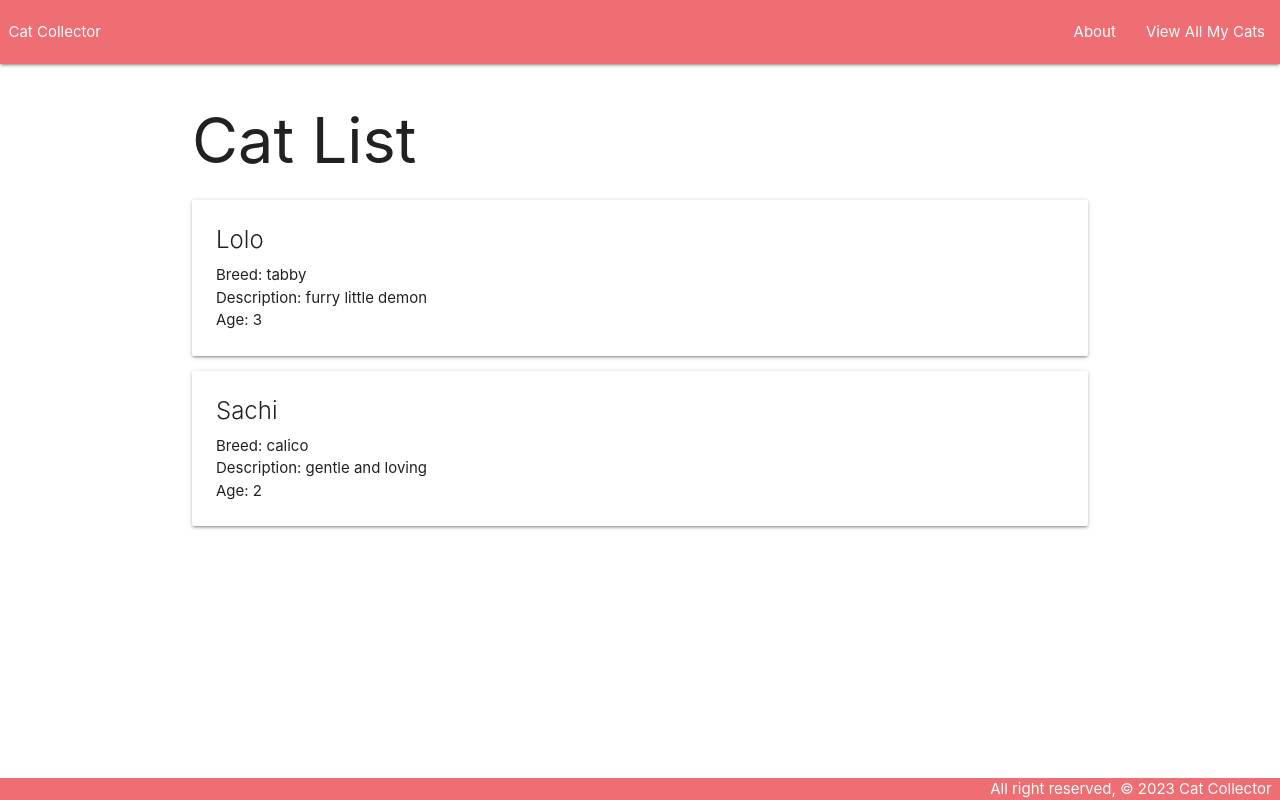
After one commit to ShadowXG/cat-collector, a Django app: page /cats/ in a window 1280 px wide. The commit adds this page. Run offline with Django 4.2, Linux system fonts and the light colour scheme.

Commit message:
adds index, dummy data for cats and readme

```diff
--- a/main_app/templates/base.html
+++ b/main_app/templates/base.html
@@ -19,6 +19,7 @@
                 </ul>
                 <ul class="right">
                     <li><a href="/about">About</a></li>
+                    <li><a href="/cats">View All My Cats</a></li>
                 </ul>
             </div>
         </nav>
--- /dev/null
+++ b/main_app/templates/cats/index.html
@@ -0,0 +1,19 @@
+{% extends 'base.html' %}
+{% block content %}
+    <h1>Cat List</h1>
+
+    {% for cat in cats %}
+        <div class="card">
+            <div class="card-content">
+                <span class="card-title">{{ cat.name }}</span>
+                <p>Breed: {{ cat.breed }}</p>
+                <p>Description: {{ cat.description }}</p>
+                {% if cat.age > 0 %}
+                    <p>Age: {{ cat.age }}</p>
+                {% else %}
+                    <p>Age: Kitten</p>
+                {% endif %}
+            </div>
+        </div>
+    {% endfor %}
+{% endblock %}
--- a/main_app/urls.py
+++ b/main_app/urls.py
@@ -8,4 +8,6 @@ urlpatterns = [
     # naming routes is optional, but best practices
     path('', views.home, name='home'),
     path('about/', views.about, name='about'),
+    # paths for cats
+    path('cats/', views.cats_index, name='index'),
 ]
--- a/main_app/views.py
+++ b/main_app/views.py
@@ -1,4 +1,10 @@
 from django.shortcuts import render
+
+# temporary cats for building templates
+cats = [
+    {'name': 'Lolo', 'breed': 'tabby', 'description': 'furry little demon', 'age': 3},
+    {'name': 'Sachi', 'breed': 'calico', 'description': 'gentle and loving', 'age': 2},
+]
 
 # Create your views here.
 # view functions mathc urls to code (like controllers in Express)
@@ -8,3 +14,9 @@ def home(request):
 
 def about(request):
     return render(request, 'about.html')
+
+# index route for cats
+def cats_index(request):
+    # just like we passed data to our templates in express
+    # we pass data to our templates through our view functions
+    return render(request, 'cats/index.html', { 'cats': cats })
```
Also changed, not shown: README.md (added).
